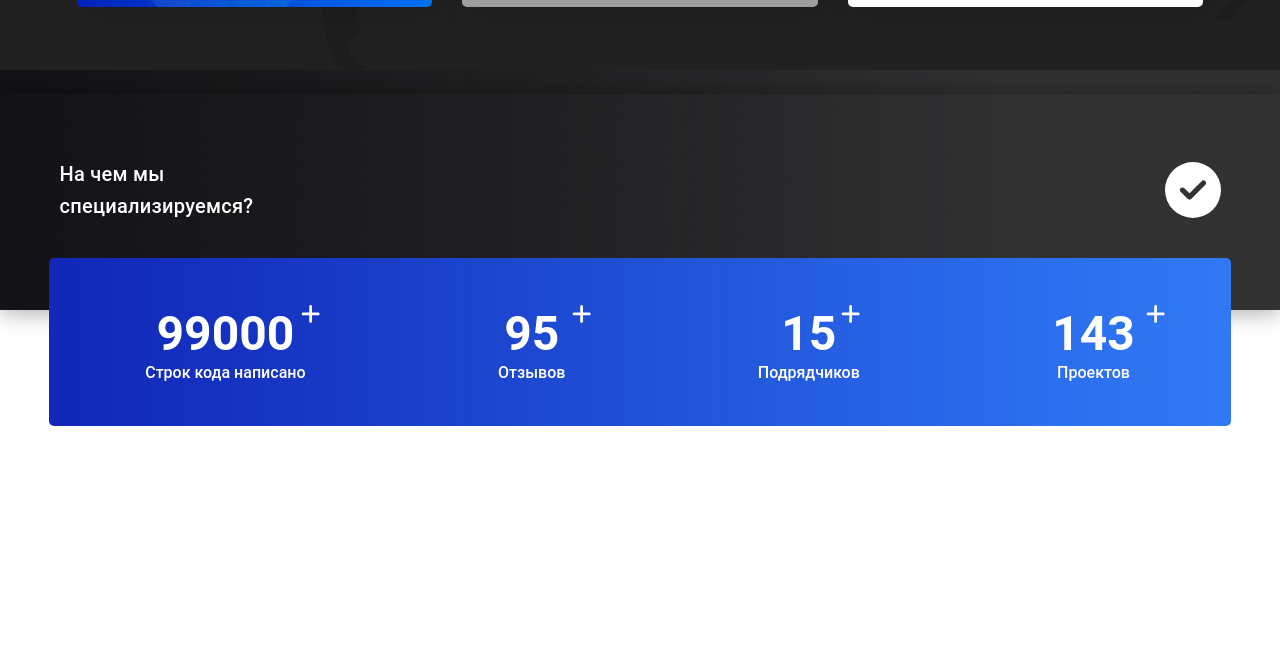
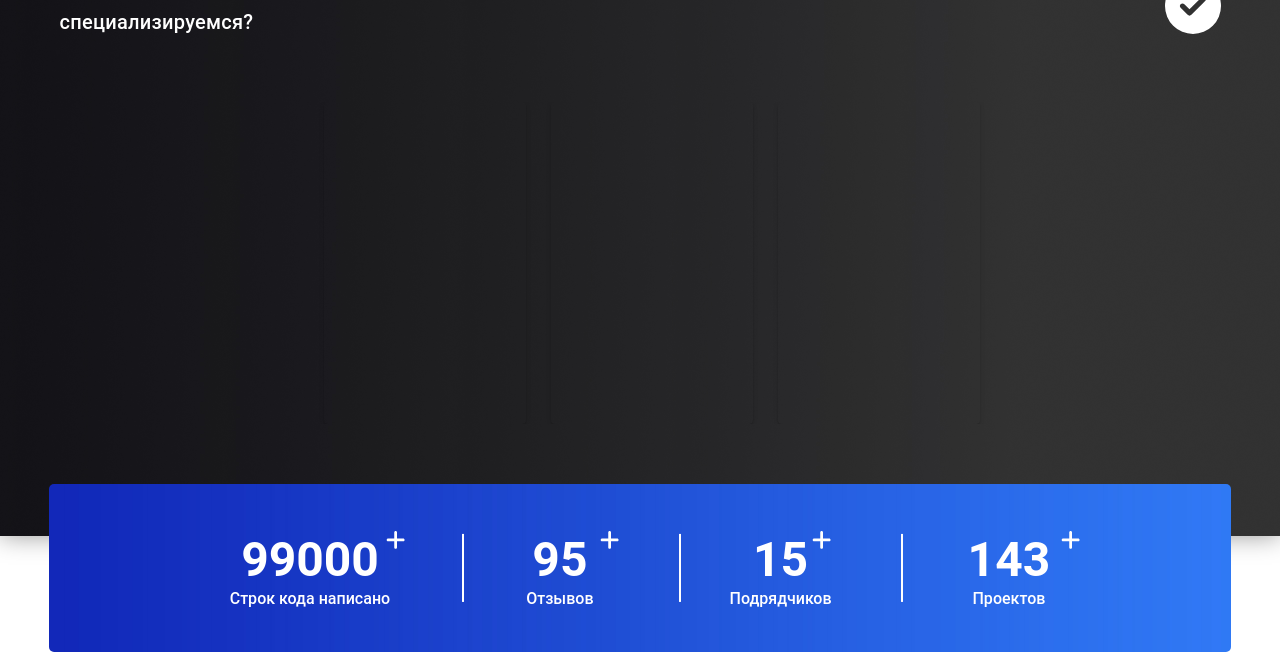
Before and after one commit to bahtierkamalov21/all-it, a Vue app: page / in a window 1280 px wide. Shown: the part 1268-1920 px from the top of the page. Before the commit the page ends 1694 px from the top, so only its background shows below. Built offline with nearby package versions, Linux system fonts and the light colour scheme; grey boxes are pictures that could not be loaded.

Commit message:
evening build 28.11.22

```diff
--- a/src/components/AboutServicesHome.vue
+++ /dev/null
@@ -1,42 +0,0 @@
-<template lang="pug">
-div
-  section(class="about-services")
-    v-container
-      div(class="swiper")
-        div(class="swiper-wrapper")
-          div(class="swiper-slide")
-        div(class="swiper-pagination")
-</template>
-
-<script>
-import Swiper from "swiper";
-import "swiper/css";
-import "swiper/css/pagination";
-
-export default {
-  name: "AboutServicesHome",
-  data() {
-    return {
-      swiper: null,
-    };
-  },
-  mounted() {
-    this.swiper = new Swiper(".swiper", {
-      pagination: {
-        el: ".swiper-pagination",
-      },
-    });
-  },
-};
-</script>
-
-<style scoped lang="scss">
-.about-services {
-  background-color: #323232;
-  box-shadow: 0 0 24px 4px rgba(0, 0, 0, 0.6);
-  background-repeat: no-repeat;
-  background-size: cover;
-  background-position: center;
-  background-image: url("../assets/images/services-background.jpg");
-}
-</style>
--- a/src/components/HomeHeader.vue
+++ b/src/components/HomeHeader.vue
@@ -72,7 +72,6 @@ export default {
   justify-content: center;
   align-items: center;
   position: relative;
-  min-height: calc(100vh - 80px);
   overflow: hidden;
 
   &-wrapper {
@@ -80,7 +79,6 @@ export default {
     display: flex;
     align-items: center;
     min-height: 640px;
-    height: 100vh;
 
     & > *:first-child {
       width: 50%;
@@ -88,7 +86,7 @@ export default {
 
     & > *:last-child {
       width: 50%;
-      height: inherit;
+      min-height: inherit;
       position: relative;
     }
   }
--- a/src/components/HomeServices.vue
+++ b/src/components/HomeServices.vue
@@ -10,6 +10,7 @@ div
               br
               | специализируемся?
             font-awesome-icon(icon="fa-solid fa-circle-check" class="subtitle")
+        home-services-swiper(class="mt-16 mb-6")
     // Services View
     div(class="services__views d-flex align-center")
       h3
@@ -35,6 +36,8 @@ div
 </template>
 
 <script>
+import HomeServicesSwiper from "@/components/HomeServicesSwiper";
+
 export default {
   name: "HomeServices",
   data() {
@@ -43,6 +46,7 @@ export default {
       services: null,
     };
   },
+  components: { HomeServicesSwiper },
   watch: {
     show_transition_numbers() {
       const services_one = document.getElementById("services-one");
@@ -130,7 +134,8 @@ export default {
     margin-right: -50%;
     transform: translate(-50%, -50%);
     color: #ffffff;
-    justify-content: space-around;
+    gap: 136px;
+    justify-content: center;
     border-radius: 5px;
     text-align: center;
     z-index: 20;
@@ -157,6 +162,26 @@ export default {
     }
 
     & > *:nth-child(2) {
+      &:before {
+        content: "";
+        background-color: #ffffff;
+        height: 100%;
+        width: 2px;
+        position: absolute;
+        right: -130%;
+        top: -10px;
+      }
+
+      &:after {
+        content: "";
+        background-color: #ffffff;
+        height: 100%;
+        width: 2px;
+        position: absolute;
+        left: -95%;
+        top: -10px;
+      }
+
       & > *:last-child {
         position: absolute;
         font-size: 22px;
@@ -166,6 +191,16 @@ export default {
     }
 
     & > *:nth-child(3) {
+      &:before {
+        content: "";
+        background-color: #ffffff;
+        height: 100%;
+        width: 2px;
+        position: absolute;
+        right: -70%;
+        top: -10px;
+      }
+
       & > *:last-child {
         position: absolute;
         font-size: 22px;
@@ -188,8 +223,46 @@ export default {
 @media screen and (max-width: 960px) {
   .services {
     &__views {
+      gap: 0;
+      justify-content: space-around;
       width: 90%;
       padding-right: 24px;
+
+      & > h3 {
+        &:nth-child(3) {
+          &:before {
+            right: -35%;
+          }
+        }
+
+        &:nth-child(2) {
+          &:before {
+            right: -100%;
+          }
+
+          &:after {
+            left: -75%;
+          }
+        }
+      }
+    }
+  }
+}
+
+@media screen and (max-width: 780px) {
+  .services {
+    &__views {
+      & > h3 {
+        &:nth-child(2) {
+          &:before {
+            right: -70%;
+          }
+
+          &:after {
+            left: -40%;
+          }
+        }
+      }
     }
   }
 }
@@ -232,12 +305,25 @@ export default {
 
       & > *:nth-child(2) {
         margin-bottom: 40px;
+
+        &:after {
+          display: none;
+        }
+
+        &:before {
+          display: none;
+        }
+
         & > *:last-child {
           right: 30px !important;
         }
       }
 
       & > *:nth-child(3) {
+        &:before {
+          display: none;
+        }
+
         & > *:last-child {
           right: 35px !important;
         }
--- /dev/null
+++ b/src/components/HomeServicesSwiper.vue
@@ -0,0 +1,48 @@
+<template lang="pug">
+div
+  div(class="swiper")
+    div(class="swiper-wrapper")
+      div(class="swiper-slide")
+        v-col
+          v-row(class="swiper-slide-content")
+            v-card(class="card" color="transparent" min-height="320" width="200")
+            v-card(class="card" color="transparent" min-height="320" width="200")
+            v-card(class="card" color="transparent" min-height="320" width="200")
+    div(class="swiper-pagination")
+</template>
+
+<script>
+import { Swiper, Pagination } from "swiper";
+import "swiper/css";
+import "swiper/css/pagination";
+
+export default {
+  name: "HomeServicesSwiper",
+  data() {
+    return {
+      swiper: null,
+      mobile: false,
+      laptop: false,
+    };
+  },
+  mounted() {
+    this.swiper = new Swiper(".swiper", {
+      modules: [Pagination],
+      pagination: {
+        el: ".swiper-pagination",
+      },
+    });
+  },
+};
+</script>
+
+<style scoped lang="scss">
+.card {
+  border: 1px solid #ffffff !important;
+}
+
+.swiper-slide-content {
+  justify-content: center;
+  gap: 25px;
+}
+</style>
--- a/src/views/HomeView.vue
+++ b/src/views/HomeView.vue
@@ -4,7 +4,6 @@ div
     home-header
   main
     about-home
-    about-services-home
     home-services
   footer
 </template>
@@ -12,7 +11,6 @@ div
 <script>
 import updateTitle from "@/mixins/updateTitle";
 import HomeHeader from "@/components/HomeHeader";
-import AboutServicesHome from "@/components/AboutServicesHome";
 import AboutHome from "@/components/AboutHome";
 import HomeServices from "@/components/HomeServices";
 
@@ -21,7 +19,7 @@ export default {
   data() {
     return {};
   },
-  components: { HomeHeader, AboutServicesHome, AboutHome, HomeServices },
+  components: { HomeHeader, AboutHome, HomeServices },
   mixins: [updateTitle],
   created() {
     this.updateTitle(this.$t("main"));
```
